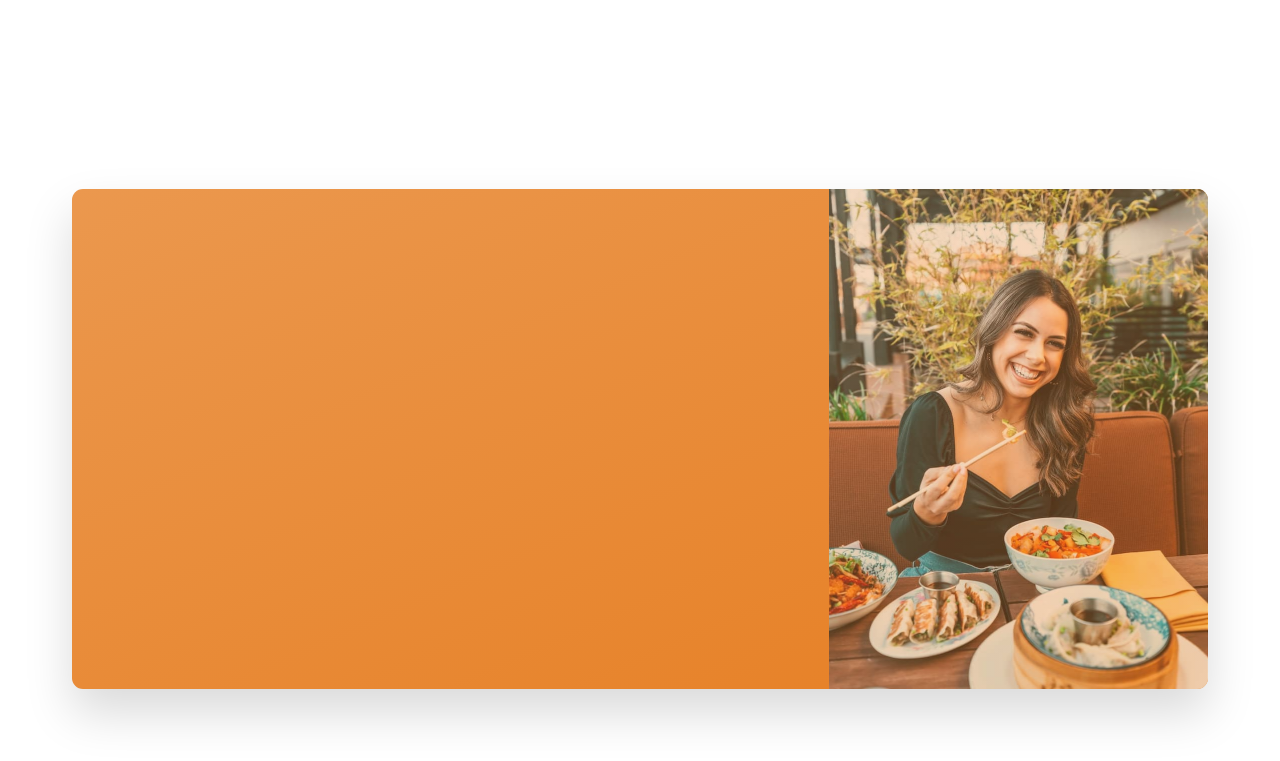
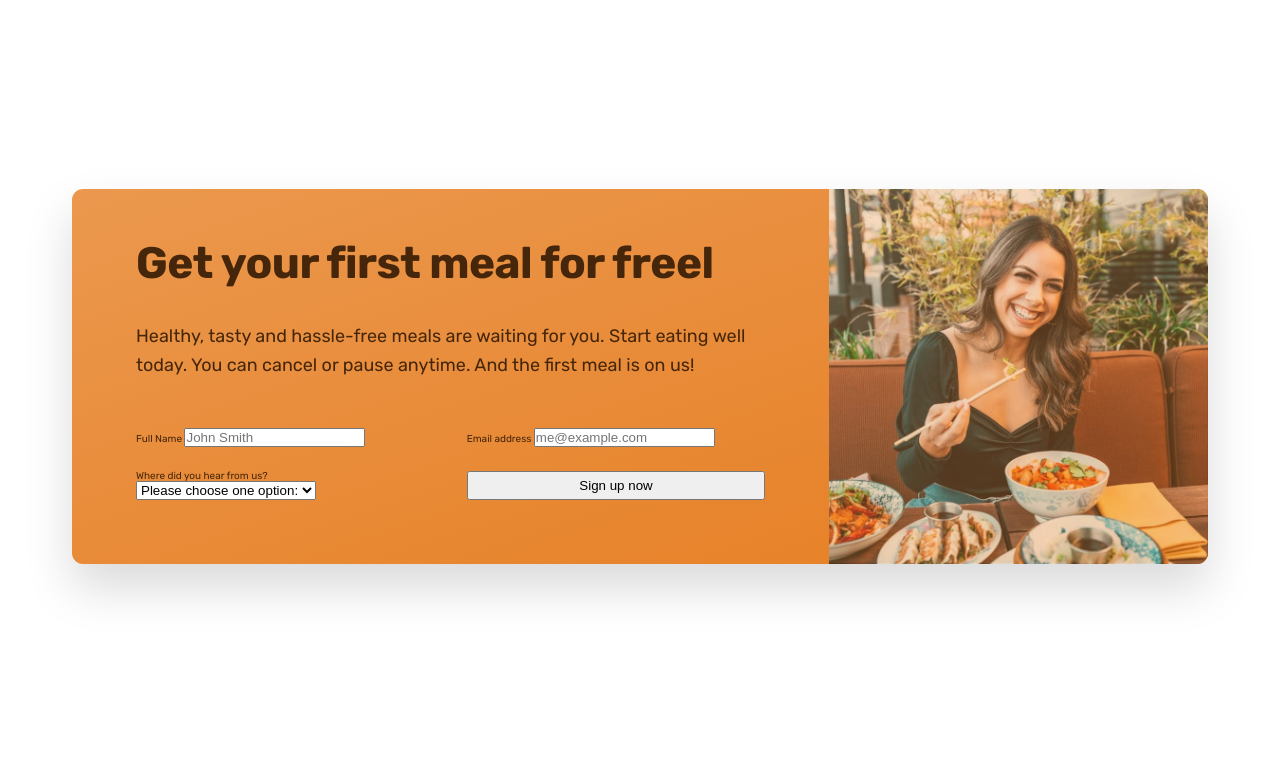
Before and after one commit to aleshutov-practicum/OmniFood, a plain HTML site: page index.html in a window 1280 px wide. Shown: the part 5819-6580 px from the top of the page. After the commit the page ends 6479 px from the top, so only its background shows below. Drawn offline with nearby package versions, Linux system fonts and the light colour scheme.

Commit message:
250703_2

```diff
--- a/css/style.css
+++ b/css/style.css
@@ -496,11 +496,25 @@
   background-image: linear-gradient(to right bottom, #eb984e, #e67e22);
   overflow: hidden;
 
-  height: 50rem;
+  /* height: 50rem; */
 }
 
 .cta-text-box {
+  color: #45260a;
+  padding: 4.8rem 6.4rem 6.4rem 6.4rem;
 }
+
+.cta .heading-secondary {
+  color: #45260a;
+  margin-bottom: 3.2rem;
+}
+
+.cta-text {
+  font-size: 1.8rem;
+  line-height: 1.6;
+  margin-bottom: 4.8rem;
+}
+
 .cta-img-box {
   background-image: linear-gradient(
       to right bottom,
@@ -511,3 +525,10 @@
   background-size: cover;
   background-position: center;
 }
+
+.cta-form {
+  display: grid;
+  grid-template-columns: 1fr 1fr;
+  column-gap: 3.2rem;
+  row-gap: 2.4em;
+}
--- a/index.html
+++ b/index.html
@@ -563,7 +563,48 @@
       <section class="section-cta">
         <div class="container">
           <div class="cta">
-            <div class="cta-text-box"></div>
+            <div class="cta-text-box">
+              <h2 class="heading-secondary">Get your first meal for freel</h2>
+              <p class="cta-text">
+                Healthy, tasty and hassle-free meals are waiting for you. Start
+                eating well today. You can cancel or pause anytime. And the
+                first meal is on us!
+              </p>
+              <form class="cta-form" action="#">
+                <div>
+                  <label for="full-name">Full Name</label>
+                  <input
+                    id="full-name"
+                    type="text"
+                    placeholder="John Smith"
+                    required
+                  />
+                </div>
+                <div>
+                  <label for="email">Email address</label>
+                  <input
+                    id="email"
+                    type="email"
+                    placeholder="me@example.com"
+                    required
+                  />
+                </div>
+                <div>
+                  <label for="select-where">Where did you hear from us?</label>
+                  <select id="select-where" required>
+                    <option value="">Please choose one option:</option>
+                    <option value="friends">Friends and family</option>
+                    <option value="youtube">Youtube video</option>
+                    <option value="padcast">Podcast</option>
+                    <option value="ad">Facebook ad</option>
+                    <option value="other">Other</option>
+                  </select>
+                </div>
+
+                <button class="btn">Sign up now</button>
+              </form>
+            </div>
+
             <div
               class="cta-img-box"
               role="img"
```
